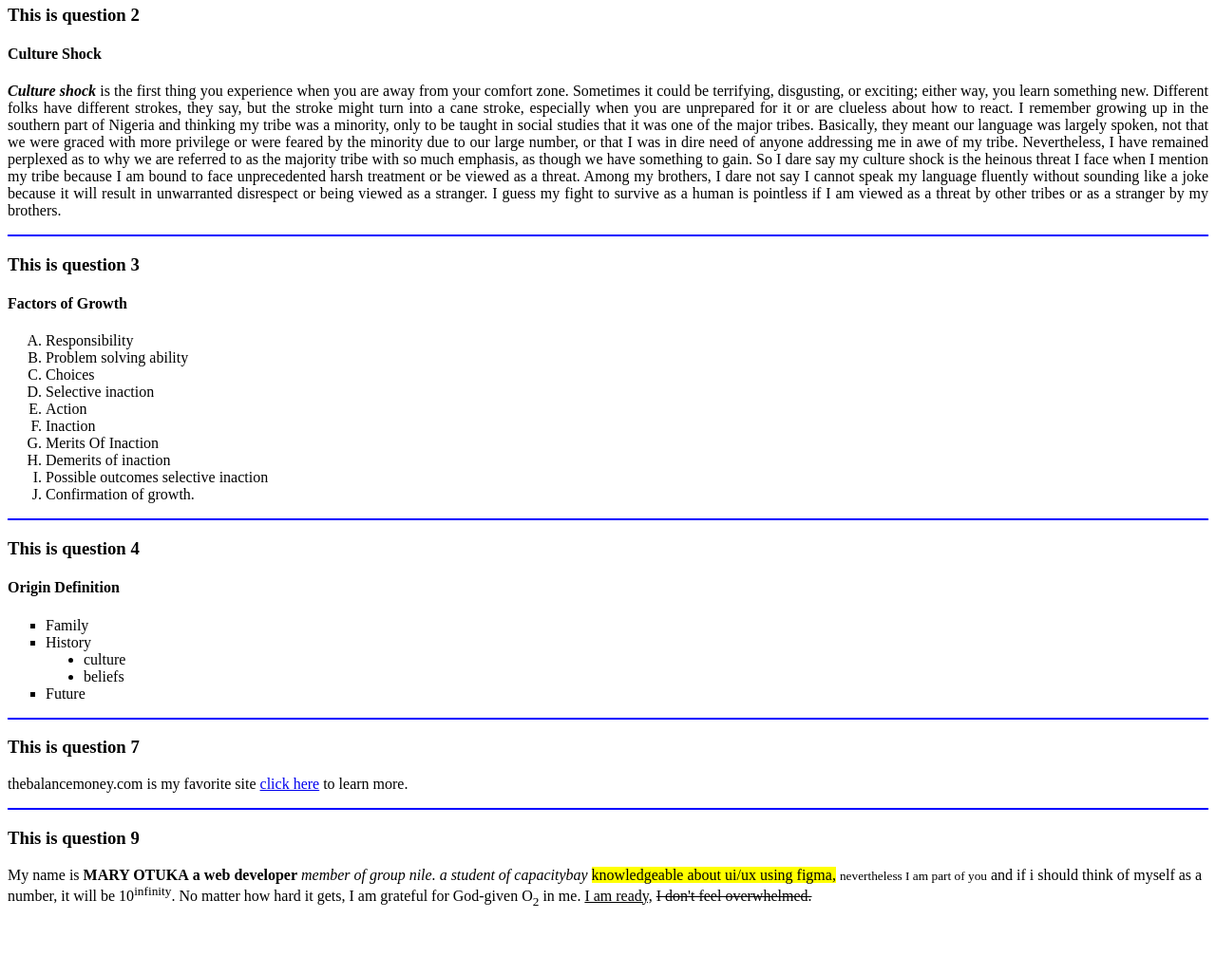
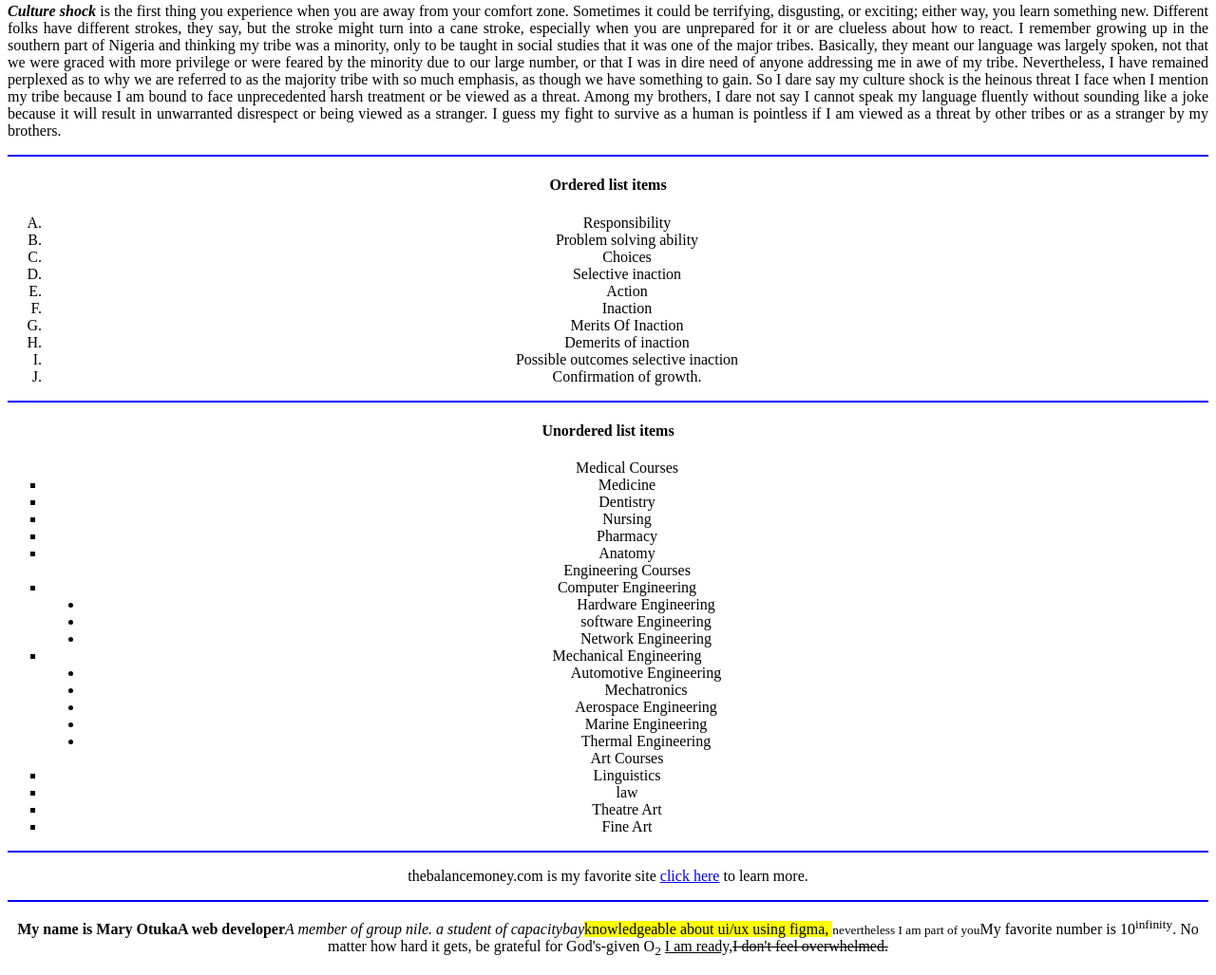
Before and after one commit to Maychij/MYFIRSTWEBPAGE, a plain HTML site: page index.html in a window 1280 px wide. Shown: the part 126-1153 px from the top of the page at 95% size. Before the commit the page ends 1099 px from the top, so only its background shows below. Drawn offline with Linux system fonts and the light colour scheme.

Commit message:
seventh commit

```diff
--- a/index.html
+++ b/index.html
@@ -6,13 +6,14 @@
     <title>My First Webpage</title>
 </head>
 <body>
+    <center>
     <p>
-      <h3>This is question 1</h3>
+      <!-- This is question 1-->
         <h1>My First Webpage</h1>
     </p>
     <hr color="blue" size="2">
     <p>
-        <h3>This is question 2</h3>
+        <!-- This is question 2 -->
     </p>
         <div>
             <p><h4>Culture Shock</h4></p>
@@ -22,10 +23,10 @@
         </div>
      <hr color="blue" size="2">
     <p>
-      <h3>This is question 3</h3>
+      <!-- This is question 3 -->
     </p>
     <p>
-        <h4>Factors of Growth</h4>
+        <h4>Ordered list items</h4>
         <ol type="A">
          <li>Responsibility</li>
          <li>Problem solving ability</li>
@@ -41,38 +42,55 @@
     </p>
      <hr color="blue" size="2">
     <p>
-     <h3>This is question 4</h3>
+     <!-- This is question 4 -->
     </p>
     <p>
-        <h4>Origin Definition</h4>
+        <h4>Unordered list items</h4>
     </p>
     <ul style="list-style-type: square;">
-        <li>Family</li>
-        <li>History
+        Medical Courses
+        <li>Medicine</li>
+        <li>Dentistry</li>
+        <li>Nursing</li>
+        <li>Pharmacy</li>
+        <li>Anatomy</li>
+        Engineering Courses
+        <li>Computer Engineering
             <ul style="list-style-type:disc;">
-                <li>culture</li>
-                <li>beliefs</li>
+                <li>Hardware Engineering</li>
+                <li>software Engineering</li>
+                <li>Network Engineering</li>
             </ul>
         </li>
-        <li>Future</li>
+        <li>Mechanical Engineering
+            <ul style="list-style-type: disc;">
+                <li>Automotive Engineering</li>
+                <li>Mechatronics</li>
+                <li>Aerospace Engineering</li>
+                <li>Marine Engineering</li>
+                <li>Thermal Engineering</li>
+            </ul>
+        </li>
+        Art Courses
+        <li>Linguistics</li>
+        <li>law</li>
+        <li>Theatre Art</li>
+        <li>Fine Art</li>
     </ul>
     <hr color="blue" size="2">
     <p>
-     <h3>This is question 7</h3>
+     <!-- This is question 7-->
     </p>
     <p>thebalancemoney.com is my favorite site <a href="thebalancemoney.com"> click here</a> to learn more. </p>
     <hr color="blue" size="2">
     <p>
-     <h3>This is question 9</h3>
+     <!-- This is question 9 -->
     </p>
-    <p>
-        My name is <b>MARY OTUKA</b>
-        <strong>a web developer</strong>
-        <i>member of group nile.</i>
-        <em>a student of capacitybay</em>
-        <mark>knowledgeable about ui/ux using figma,</mark>
-        <small>nevertheless I am part of you</small> and if i should think of myself as a number, it will be 10<sup>infinity</sup>. No matter how hard it gets, I am grateful for God-given O<sub>2</sub> in me.
-        <ins>I am ready,</ins> <del>I don't feel overwhelmed.</del>
-    </p>
+    <p><b>My name is Mary Otuka</b><strong>A web developer</strong><i>A member of group nile.
+    </i><em>a student of capacitybay</em><mark>knowledgeable about ui/ux using figma,
+    </mark><small>nevertheless I am part of you</small>My favorite number is 10<sup>infinity</sup>.
+    No matter how hard it gets, be grateful for God's-given O<sub>2</sub>
+    <ins>I am ready,</ins><del>I don't feel overwhelmed.</del>
+</center>
 </body>
 </html>
```
